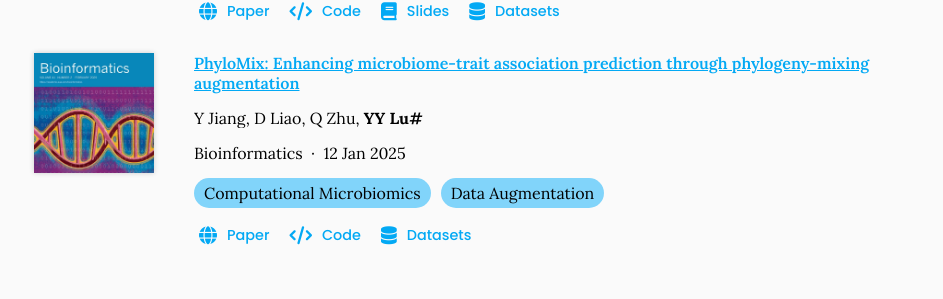
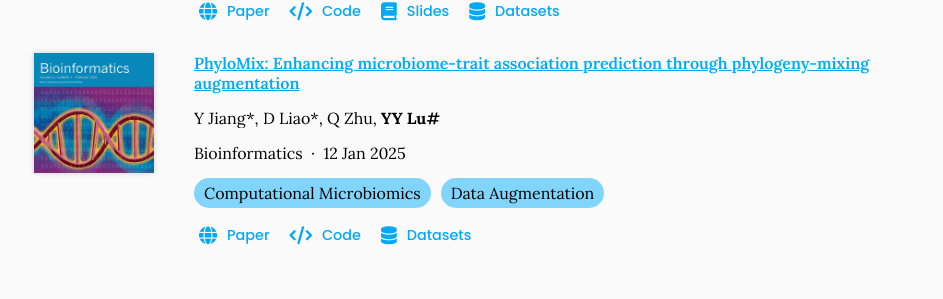
Before and after one commit to batmen-lab/batmen-lab.github.io, a Jekyll site: the page built from research/index.md, in a window 1280 px wide and 900 px high, scrolled down 1914 px. Shown: the part 152-451 px from the top of the window, without its empty margins (156-1099 px from the left). Built offline with Jekyll 4.4.1, drawn with Linux system fonts in a browser that asks for light colours.

Commit message:
add some changes

```diff
--- a/_data/citations.yaml
+++ b/_data/citations.yaml
@@ -144,8 +144,8 @@
 - id: url:https://academic.oup.com/bioinformatics/article/41/2/btaf014/7952016
   title: 'PhyloMix: Enhancing microbiome-trait association prediction through phylogeny-mixing augmentation'
   authors:
-  - Y Jiang
-  - D Liao
+  - Y Jiang*
+  - D Liao*
   - Q Zhu
   - <b>YY Lu#</b>
   publisher: Bioinformatics
```
